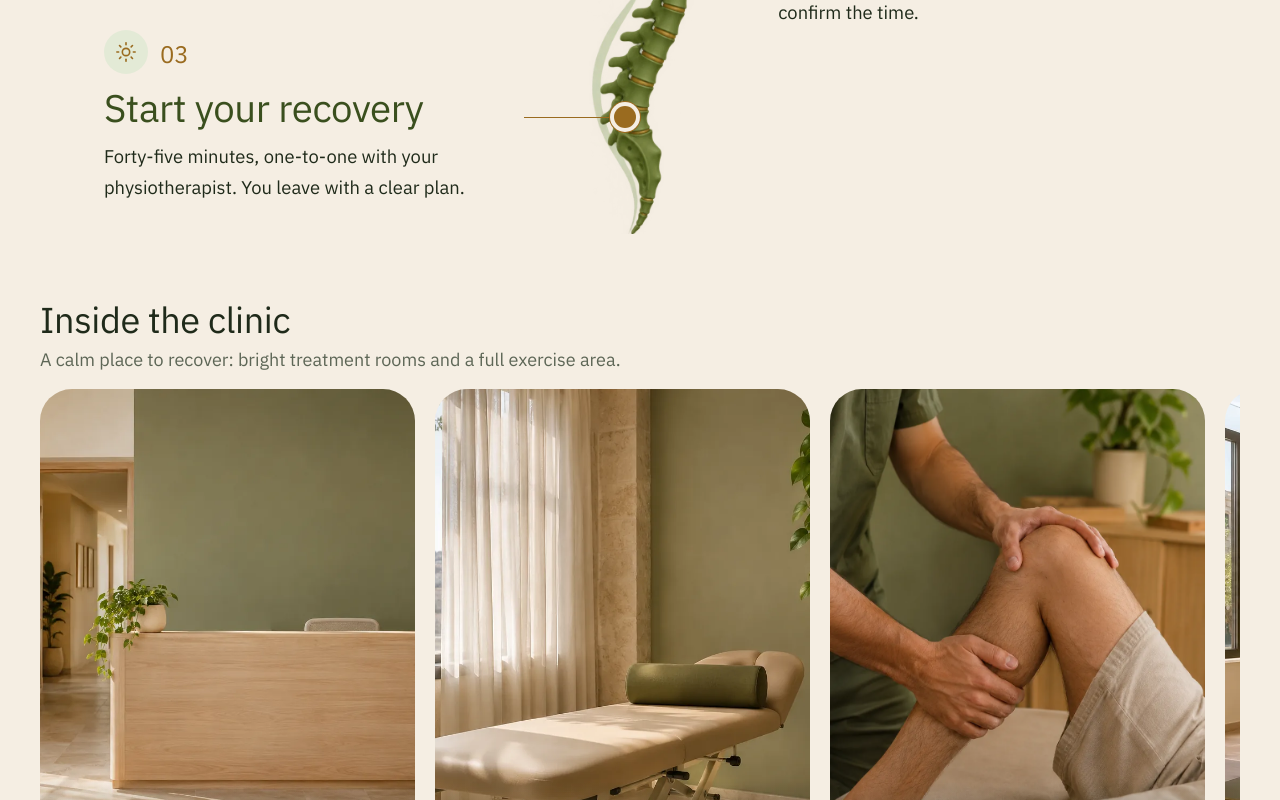
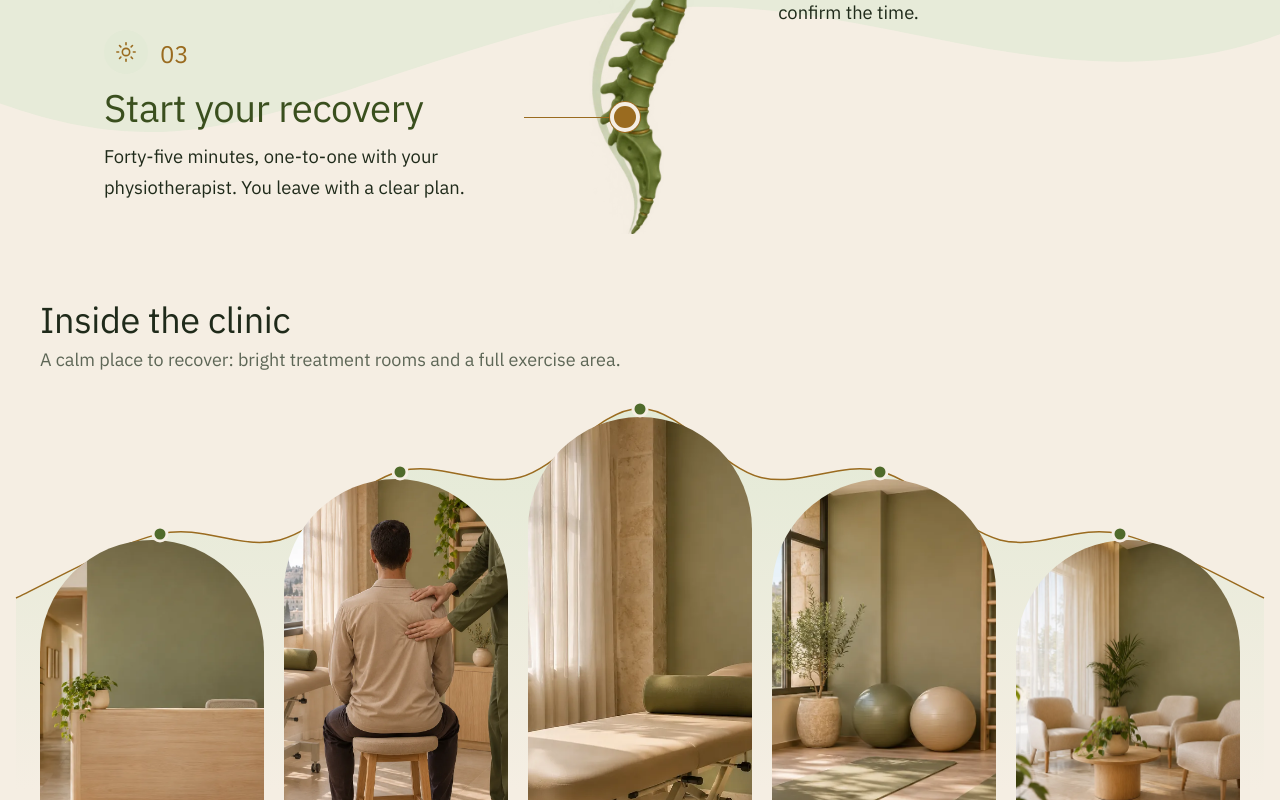
Before and after one commit to manarnofal2004/physio-clinic, a React (Vite) app in the folder client/: page / in a window 1280 px wide. Shown: the part 2000-2800 px from the top of the page. Built offline with nearby package versions, Linux system fonts and the light colour scheme; a web font is replaced by a local one.

Commit message:
feat(client): gallery as arches on a wave, modest hands-on photo, wave behind the spine

```diff
--- a/client/src/features/landing/GallerySection.tsx
+++ b/client/src/features/landing/GallerySection.tsx
@@ -1,7 +1,7 @@
-import { useRef, useState } from "react";
+import { useState } from "react";
 import { Box, ButtonBase, Dialog, IconButton, Typography } from "@mui/material";
 import { useTheme } from "@mui/material/styles";
-import { ArrowLeft, ArrowRight, X } from "lucide-react";
+import { X } from "lucide-react";
 import { useTranslation } from "react-i18next";
 import type { Translation } from "@/i18n/locales/en";
 import { LandingSection } from "./LandingSection";
@@ -11,46 +11,63 @@ type PhotoKey = keyof Translation["landing"]["gallery"];
 interface Photo {
   key: PhotoKey; // caption and alt text
   src: string;
+  rise: number; // height as a share of the tallest arch, so the tops form a wave
 }
 
 const photos: Photo[] = [
-  { key: "reception", src: "/images/gallery/reception.webp" },
-  { key: "treatment", src: "/images/gallery/treatment.webp" },
-  { key: "handsOn", src: "/images/gallery/hands-on.webp" },
-  { key: "exercise", src: "/images/gallery/exercise.webp" },
-  { key: "waiting", src: "/images/gallery/waiting.webp" },
+  { key: "reception", src: "/images/gallery/reception.webp", rise: 0.74 },
+  { key: "handsOn", src: "/images/gallery/hands-on.webp", rise: 0.87 },
+  { key: "treatment", src: "/images/gallery/treatment.webp", rise: 1 },
+  { key: "exercise", src: "/images/gallery/exercise.webp", rise: 0.87 },
+  { key: "waiting", src: "/images/gallery/waiting.webp", rise: 0.74 },
 ];
 
-// Tall photos fill the screen below the heading; on phones they are a bit shorter.
-const PHOTO_HEIGHT = { xs: "62svh", md: "calc(100svh - 300px)" };
-const GAP = 20;
+// Height of the tallest arch on wide screens: what is left of the screen after the
+// heading, the captions and the wave above the arches.
+const ARCH_HEIGHT = "calc(100svh - 330px)";
+const WAVE_SPACE = 64; // room above the tallest arch for the honey line
+const LIFT = 6; // gap between an arch top and the honey line, in % of the area
 
-// A strip of tall photos, like walking through the clinic: about two and a half
-// show at once and the next one peeks in from the edge. Arrows, a drag or a swipe
-// move along; clicking a photo opens it large.
+// Where each arch top sits, in % of the area (the tallest arch is about 600px high
+// with 64px of room above it), and the wave points: just above each arch top, with a
+// dip between two arches.
+const archTop = (rise: number) => ((WAVE_SPACE + 600 * (1 - rise)) / (600 + WAVE_SPACE)) * 100;
+const points = photos.map((photo, i) => ({ x: 10 + i * 20, y: archTop(photo.rise) - LIFT }));
+const wavePoints = points.flatMap((point, i) => {
+  const next = points[i + 1];
+  return next ? [point, { x: point.x + 10, y: (point.y + next.y) / 2 + 7 }] : [point];
+});
+
+// A smooth line through the wave points (Catmull-Rom turned into cubic curves), from
+// edge to edge of the area.
+const wavePath = () => {
+  const all = [
+    { x: -2, y: wavePoints[0]!.y + 12 },
+    ...wavePoints,
+    { x: 102, y: wavePoints.at(-1)!.y + 12 },
+  ];
+  let d = `M ${all[0]!.x * 10} ${all[0]!.y}`;
+  for (let i = 0; i < all.length - 1; i++) {
+    const p0 = all[i - 1] ?? all[i]!;
+    const p1 = all[i]!;
+    const p2 = all[i + 1]!;
+    const p3 = all[i + 2] ?? p2;
+    const c1 = { x: p1.x + (p2.x - p0.x) / 6, y: p1.y + (p2.y - p0.y) / 6 };
+    const c2 = { x: p2.x - (p3.x - p1.x) / 6, y: p2.y - (p3.y - p1.y) / 6 };
+    d += ` C ${c1.x * 10} ${c1.y}, ${c2.x * 10} ${c2.y}, ${p2.x * 10} ${p2.y}`;
+  }
+  return d;
+};
+const WAVE = wavePath();
+
+// Five photos in arched frames whose tops rise and fall like a wave, joined by a
+// honey line with a dot over each arch and a pale olive wash behind. Clicking a
+// photo opens it large. On phones the arches scroll sideways.
 export const GallerySection = () => {
   const { t } = useTranslation();
   const theme = useTheme();
-  const isRtl = theme.direction === "rtl";
-  const stripRef = useRef<HTMLUListElement>(null);
+  const washColor = theme.palette.action.selected;
   const [open, setOpen] = useState<Photo | null>(null);
-
-  // Moves the strip by one photo. In Arabic "next" is towards the left.
-  const move = (step: 1 | -1) => {
-    const strip = stripRef.current;
-    const first = strip?.firstElementChild as HTMLElement | null;
-    if (!strip || !first) return;
-    const distance = (first.offsetWidth + GAP) * step * (isRtl ? -1 : 1);
-    strip.scrollBy({ left: distance, behavior: "smooth" });
-  };
-
-  const Back = isRtl ? ArrowRight : ArrowLeft;
-  const Next = isRtl ? ArrowLeft : ArrowRight;
-  const arrow = {
-    border: 1,
-    borderColor: "divider",
-    "&:hover": { bgcolor: "action.selected" },
-  };
 
   return (
     <LandingSection
@@ -59,19 +76,73 @@ export const GallerySection = () => {
       intro={t("landing.gallery.intro")}
       alignTop
     >
+      <Box sx={{ position: "relative", pt: { md: `${WAVE_SPACE}px` } }}>
+        {/* The pale wash and the honey line, drawn behind the arches. */}
+        <Box
+          component="svg"
+          aria-hidden
+          viewBox="0 0 1000 100"
+          preserveAspectRatio="none"
+          sx={{
+            display: { xs: "none", md: "block" },
+            position: "absolute",
+            top: 0,
+            insetInline: 0,
+            width: "100%",
+            height: `calc(${ARCH_HEIGHT} + ${WAVE_SPACE}px)`,
+            overflow: "visible",
+          }}
+        >
+          <defs>
+            <linearGradient id="gallery-wash" x1="0" y1="0" x2="0" y2="1">
+              <stop offset="0" stopColor={washColor} stopOpacity="1" />
+              <stop offset="1" stopColor={washColor} stopOpacity="0" />
+            </linearGradient>
+          </defs>
+          <path d={`${WAVE} L 1020 75 L -20 75 Z`} fill="url(#gallery-wash)" />
+          <Box
+            component="path"
+            d={WAVE}
+            fill="none"
+            strokeWidth={1.5}
+            vectorEffect="non-scaling-stroke"
+            sx={{ stroke: (th) => th.palette.warning.main }}
+          />
+        </Box>
+        {points.map((point, i) => (
+          <Box
+            key={i}
+            aria-hidden
+            sx={{
+              display: { xs: "none", md: "block" },
+              position: "absolute",
+              left: `${point.x}%`,
+              top: `calc((${ARCH_HEIGHT} + ${WAVE_SPACE}px) * ${point.y / 100})`,
+              width: 11,
+              height: 11,
+              borderRadius: "50%",
+              bgcolor: "primary.main",
+              boxShadow: (th) => `0 0 0 3px ${th.palette.background.default}`,
+              transform: "translate(-50%, -50%)",
+              zIndex: 1,
+            }}
+          />
+        ))}
+
         <Box
           component="ul"
-        ref={stripRef}
           sx={{
+            position: "relative",
             m: 0,
             p: 0,
             listStyle: "none",
             display: "flex",
-          gap: `${GAP}px`,
-          overflowX: "auto",
-          scrollSnapType: "x mandatory",
+            alignItems: "flex-end",
+            gap: { xs: 2, md: 2.5 },
+            height: { md: ARCH_HEIGHT },
+            overflowX: { xs: "auto", md: "visible" },
+            scrollSnapType: { xs: "x mandatory", md: "none" },
             scrollbarWidth: "none",
-          "&::-webkit-scrollbar": { display: "none" },
           }}
         >
           {photos.map((photo) => (
@@ -79,24 +150,23 @@ export const GallerySection = () => {
               component="li"
               key={photo.key}
               sx={{
-              flexShrink: 0,
-              height: PHOTO_HEIGHT,
-              aspectRatio: "3 / 4",
+                flex: { xs: "0 0 62%", sm: "0 0 40%", md: 1 },
                 scrollSnapAlign: "start",
+                display: "flex",
+                flexDirection: "column",
               }}
             >
               <ButtonBase
                 onClick={() => setOpen(photo)}
                 aria-label={`${t("landing.gallery.open")}: ${t(`landing.gallery.${photo.key}`)}`}
                 sx={{
-                position: "relative",
-                width: "100%",
-                height: "100%",
-                borderRadius: 4,
+                  height: { xs: 340, md: `calc(${ARCH_HEIGHT} * ${photo.rise})` },
+                  // An arch: round top, softly rounded bottom corners.
+                  borderRadius: "999px 999px 20px 20px",
                   overflow: "hidden",
-                "&:focus-visible": { outline: 2, outlineColor: "primary.main", outlineOffset: 2 },
+                  "&:focus-visible": { outline: 2, outlineColor: "primary.main", outlineOffset: 3 },
                   "& img": { transition: "transform 500ms ease-out" },
-                "&:hover img": { transform: "scale(1.03)" },
+                  "&:hover img": { transform: "scale(1.04)" },
                   "@media (prefers-reduced-motion: reduce)": { "& img": { transition: "none" } },
                 }}
               >
@@ -107,35 +177,13 @@ export const GallerySection = () => {
                   loading="lazy"
                   sx={{ width: "100%", height: "100%", objectFit: "cover", display: "block" }}
                 />
-              {/* The name of the place, on a soft dark fade at the bottom. */}
-              <Box
-                sx={{
-                  position: "absolute",
-                  insetInline: 0,
-                  bottom: 0,
-                  pt: 8,
-                  pb: 2.5,
-                  px: 3,
-                  textAlign: "start",
-                  color: "common.white",
-                  fontSize: "1.3rem",
-                  background: "linear-gradient(to top, rgba(20, 26, 12, 0.6), transparent)",
-                }}
-              >
+              </ButtonBase>
+              <Typography sx={{ mt: 1.5, textAlign: "center", color: "primary.dark" }}>
                 {t(`landing.gallery.${photo.key}`)}
-              </Box>
-            </ButtonBase>
+              </Typography>
             </Box>
           ))}
         </Box>
-
-      <Box sx={{ display: "flex", gap: 1, mt: 2.5, justifyContent: "flex-end" }}>
-        <IconButton onClick={() => move(-1)} aria-label={t("landing.gallery.previous")} sx={arrow}>
-          <Back />
-        </IconButton>
-        <IconButton onClick={() => move(1)} aria-label={t("landing.gallery.next")} sx={arrow}>
-          <Next />
-        </IconButton>
       </Box>
 
       <Dialog
@@ -154,11 +202,6 @@ export const GallerySection = () => {
               alt={t(`landing.gallery.${open.key}`)}
               sx={{ display: "block", maxWidth: "100%", maxHeight: "85vh", borderRadius: 3 }}
             />
-            <Typography
-              sx={{ position: "absolute", bottom: 16, insetInlineStart: 20, color: "common.white" }}
-            >
-              {t(`landing.gallery.${open.key}`)}
-            </Typography>
             <IconButton
               onClick={() => setOpen(null)}
               aria-label={t("landing.gallery.close")}
--- a/client/src/features/landing/HowItWorksSection.tsx
+++ b/client/src/features/landing/HowItWorksSection.tsx
@@ -127,6 +127,36 @@ export const HowItWorksSection = () => {
           listStyle: "none",
         }}
       >
+        {/* A broad pale olive wave flowing behind the spine, from edge to edge of the
+            screen, so the band is not a flat colour. */}
+        <Box
+          component="svg"
+          aria-hidden
+          viewBox="0 0 1440 700"
+          preserveAspectRatio="none"
+          sx={{
+            position: "absolute",
+            top: "4%",
+            left: "50%",
+            width: "100vw",
+            height: "92%",
+            transform: `translateX(-50%)${isRtl ? " scaleX(-1)" : ""}`,
+          }}
+        >
+          <Box
+            component="path"
+            d="M0,150 C320,40 560,330 860,250 S1260,90 1440,190 L1440,470 C1150,590 930,360 620,460 S220,650 0,560 Z"
+            sx={{ fill: (th) => th.palette.action.selected, opacity: 0.75 }}
+          />
+          <Box
+            component="path"
+            d="M0,150 C320,40 560,330 860,250 S1260,90 1440,190"
+            fill="none"
+            strokeWidth={1}
+            vectorEffect="non-scaling-stroke"
+            sx={{ stroke: (th) => th.palette.warning.main, opacity: 0.35 }}
+          />
+        </Box>
         <Box
           component="img"
           src="/images/spine.webp"
--- a/client/src/features/landing/LandingSection.tsx
+++ b/client/src/features/landing/LandingSection.tsx
@@ -37,6 +37,7 @@ export const LandingSection = ({
       pb: { xs: 6, md: 5 },
       px: { xs: 2, md: 4 },
       scrollMarginTop: NAVBAR_HEIGHT, // stay below the sticky navbar
+      overflowX: "clip", // shapes that run to the screen edges never cause sideways scrolling
       // Wide screens: each section fills one screen, its content in the middle.
       minHeight: { md: SCREEN_HEIGHT },
       display: { md: "flex" },
```
Also changed, not shown: client/public/images/gallery/hands-on.webp. Lines whose indentation alone changed are shown as unchanged.
